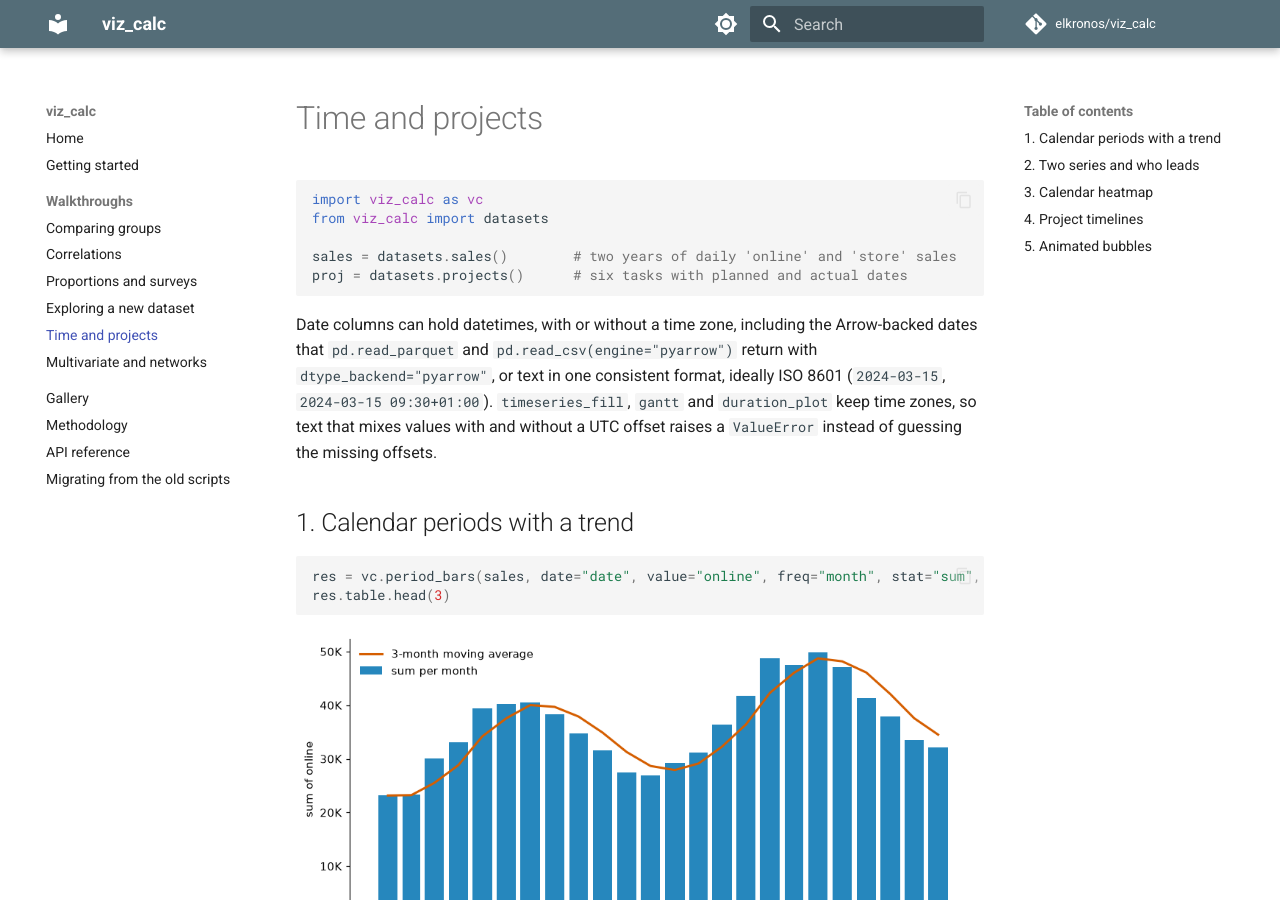
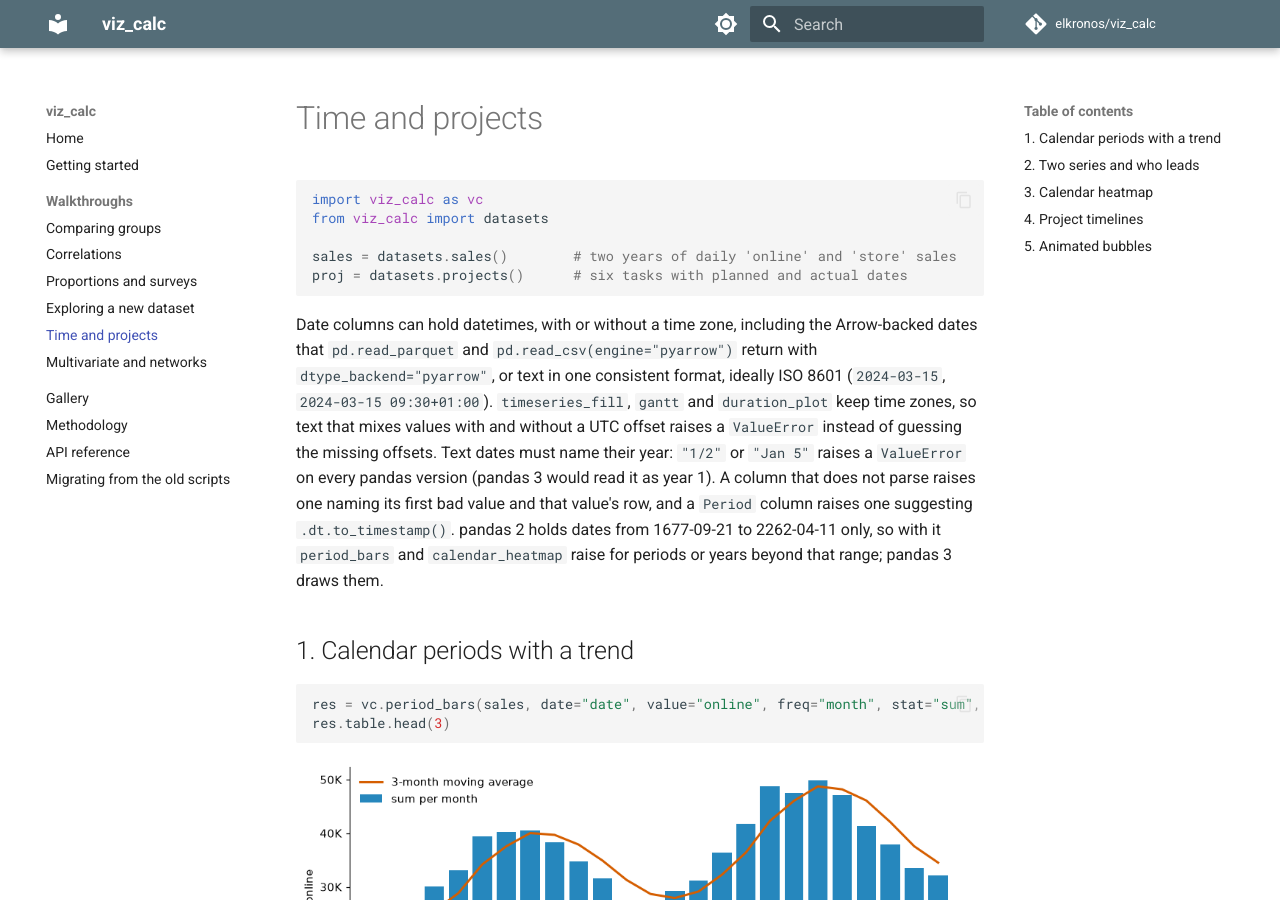
Before and after one commit to elkronos/viz_calc, an MkDocs documentation site: the page built from docs/walkthroughs/time-and-projects.md, in a window 1280 px wide and 900 px high. Built offline with MkDocs 1.6.1 and Material for MkDocs 9.7.7, drawn with Linux system fonts in a browser that asks for light colours; comment, search, counter and statistics services are not loaded.

Commit message:
Document how the time charts read text dates
The walkthrough now says that text dates must name their year, that a
column that does not parse is reported by its first bad value and row,
that Period columns need converting, and which dates the time charts
can draw on pandas 2.

```diff
--- a/docs/walkthroughs/time-and-projects.md
+++ b/docs/walkthroughs/time-and-projects.md
@@ -14,7 +14,13 @@ return with `dtype_backend="pyarrow"`, or text in one consistent format,
 ideally ISO 8601 (`2024-03-15`, `2024-03-15 09:30+01:00`). `timeseries_fill`,
 `gantt` and `duration_plot` keep time zones, so text that mixes values with
 and without a UTC offset raises a `ValueError` instead of guessing the
-missing offsets.
+missing offsets. Text dates must name their year: `"1/2"` or `"Jan 5"`
+raises a `ValueError` on every pandas version (pandas 3 would read it as
+year 1). A column that does not parse raises one naming its first bad value
+and that value's row, and a `Period` column raises one suggesting
+`.dt.to_timestamp()`. pandas 2 holds dates from 1677-09-21 to 2262-04-11
+only, so with it `period_bars` and `calendar_heatmap` raise for periods or
+years beyond that range; pandas 3 draws them.
 
 ## 1. Calendar periods with a trend
 
```
